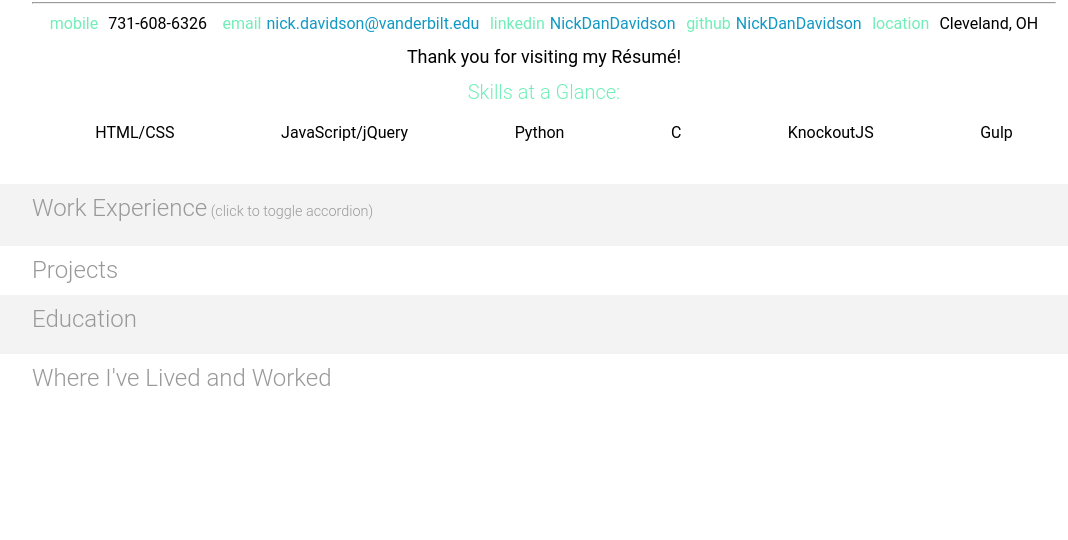
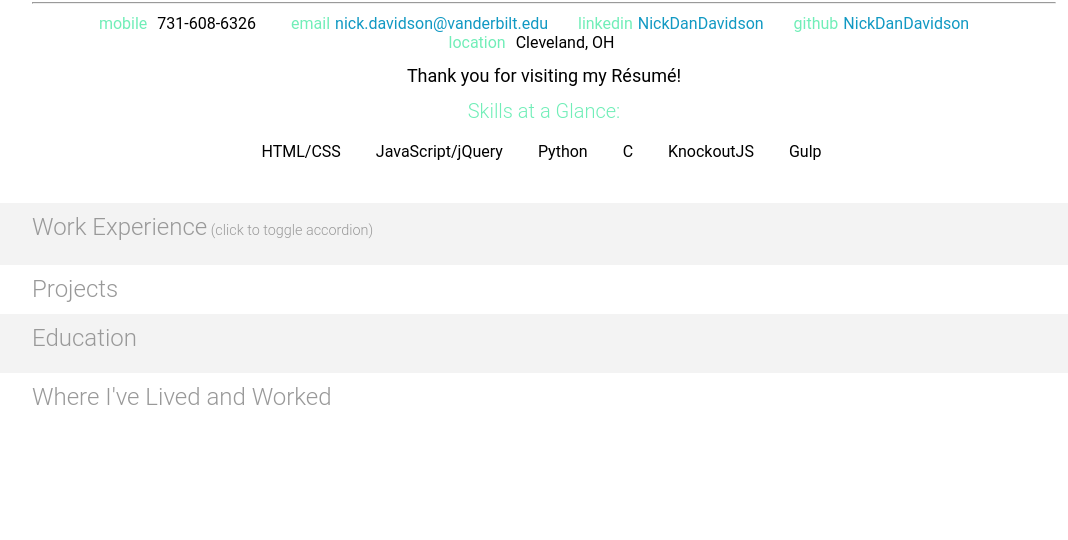
Before and after one commit to NickDanDavidson/frontend-nanodegree-interactive-resume, a plain HTML site: page index.html in a window 1280 px wide. Shown: the part 260-800 px from the top of the page, without its empty margins (96-1164 px from the left). Drawn offline with nearby package versions, Linux system fonts and the light colour scheme; some packages are replaced by stand-ins of ours.

Commit message:
fix: Reflow contact information

```diff
--- a/css/style.css
+++ b/css/style.css
@@ -72,7 +72,6 @@ h5 {
   padding-right: 10%;
 }
 
-
 .date-text {
   font-style: italic;
   font-size: 14px;
@@ -87,7 +86,6 @@ h5 {
   color: #999;
   line-height: 16px;
   float: right;
-
 }
 
 p {
@@ -158,10 +156,13 @@ a {
 .flex-box {
   display: -webkit-flex;
   display: flex;
-  flex-direction: row;
   flex-wrap: wrap;
-  justify-content: space-around;
+  justify-content: center;
   padding: 10px;
+}
+
+.flex-box li {
+  margin-right: 25px;
 }
 
 .center-content {
```
